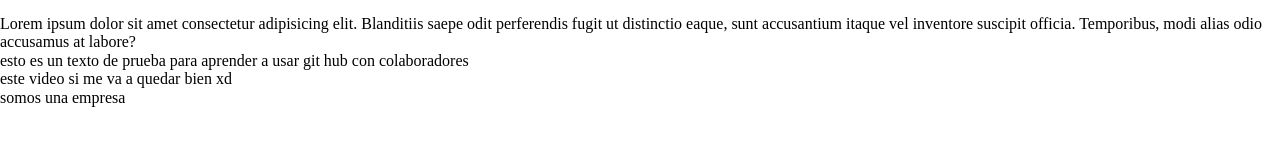
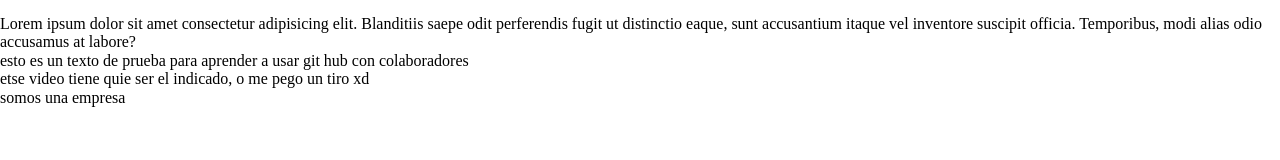
Before and after one commit to josesincreed/Proyecto-Integrador-PhoenixRise-Team, a plain HTML site: page index.html in a window 1280 px wide. Shown: the part 168-328 px from the top of the page. Drawn offline with Linux system fonts and the light colour scheme.

Commit message:
este video me va a sacar canas
se elimino un parrafo y se agrego uno nuevo

```diff
--- a/index.html
+++ b/index.html
@@ -38,7 +38,7 @@
             <h1>Quienes somos?</h1> <br>
             <p>Lorem ipsum dolor sit amet consectetur adipisicing elit. Blanditiis saepe odit perferendis fugit ut distinctio eaque, sunt accusantium itaque vel inventore suscipit officia. Temporibus, modi alias odio accusamus at labore? </p>
             <p>esto es un texto de prueba para aprender a usar git hub con colaboradores</p>
-            <p>este video si me va a quedar bien xd</p>
+            <p>etse video tiene quie ser el indicado, o me pego un tiro xd</p>
          </section>
 
         <p>somos una empresa</p>
```
